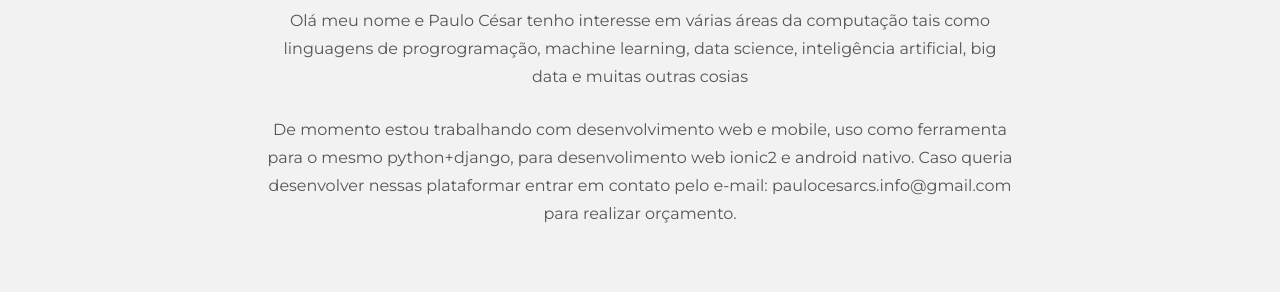
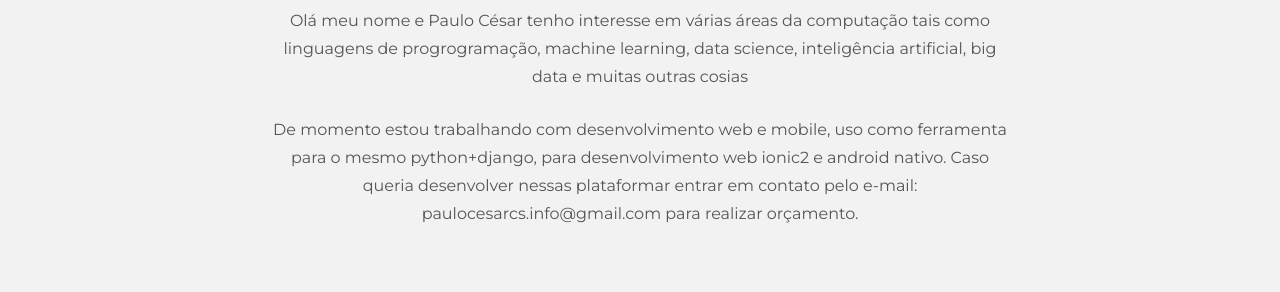
Before and after one commit to paulocesarcsdev/paulocesarcsdev.github.io, a plain HTML site: page about.html in a window 1280 px wide. Shown: the part 508-800 px from the top of the page. Drawn offline with nearby package versions, Linux system fonts and the light colour scheme.

Commit message:
fix textos

```diff
--- a/about.html
+++ b/about.html
@@ -58,7 +58,7 @@
 					<h1>Sobre Paulo César C.S</h1>
 					<p>Olá meu nome e Paulo César tenho interesse em várias áreas da computação
 					tais como linguagens de progrogramação, machine learning, data science, inteligência artificial, big data e muitas outras cosias</p>
-					<p>De momento estou trabalhando com desenvolvimento web e mobile, uso como ferramenta para o mesmo python+django, para desenvolimento web ionic2 e android nativo.
+					<p>De momento estou trabalhando com desenvolvimento web e mobile, uso como ferramenta para o mesmo python+django, para desenvolvimento web ionic2 e android nativo.
 					Caso queria desenvolver nessas plataformar entrar em contato pelo e-mail: paulocesarcs.info@gmail.com para realizar orçamento.</p>
 
 				</div><!-- /col-lg-8 -->
```
